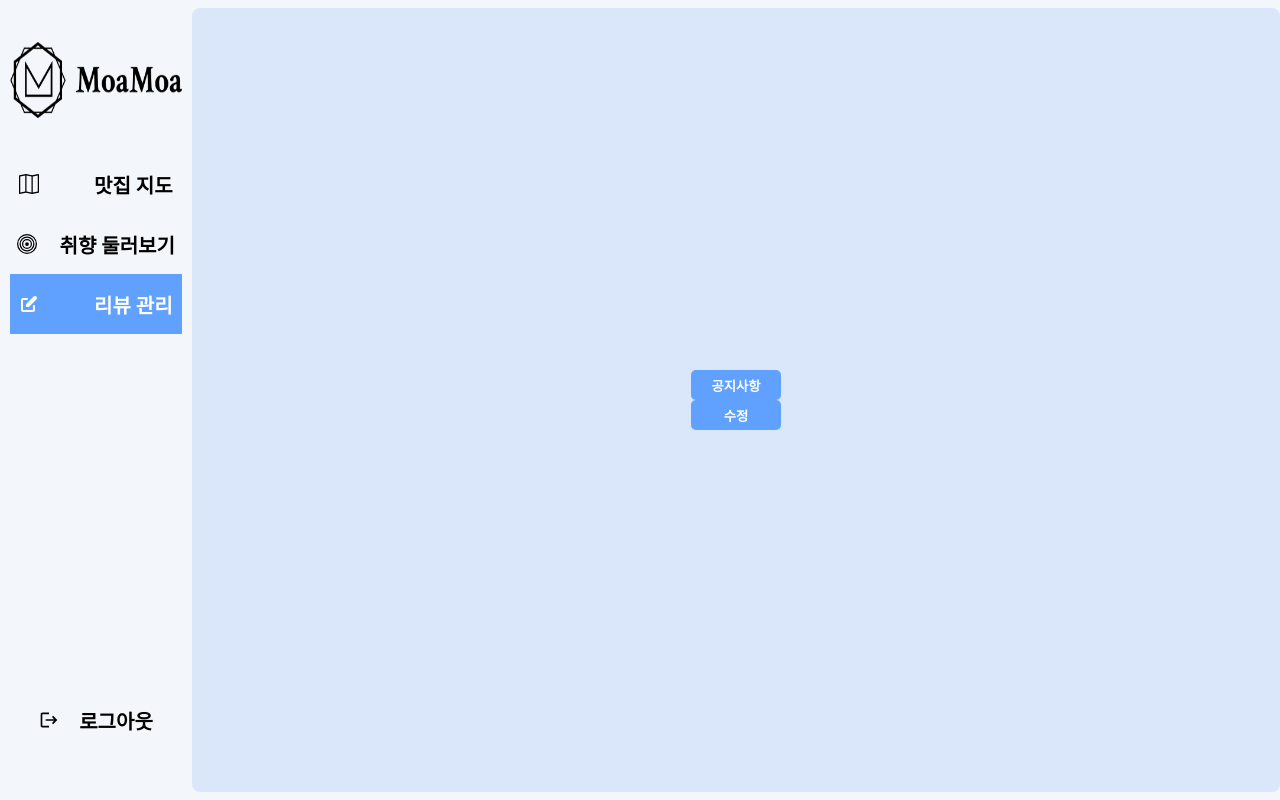
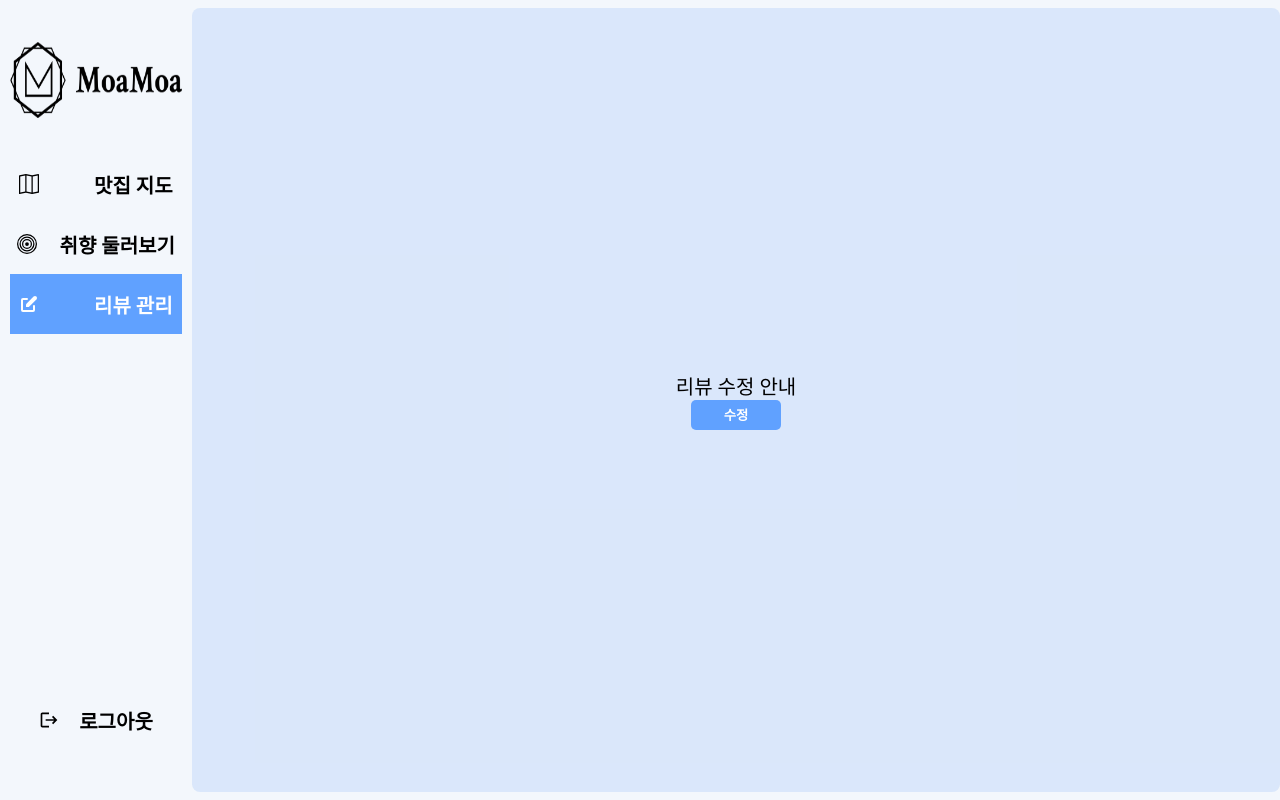
Before and after one commit to hooooooni/moamoa_front, a React (Vite) app: page /App/Myreview in a window 1280 px wide. Built offline with nearby package versions, Linux system fonts and the light colour scheme.

Commit message:
Feat : 리뷰 관리 페이지 수정

```diff
--- /dev/null
+++ b/src/components/Myreview/ReviewBox.jsx
@@ -0,0 +1,8 @@
+import React from 'react';
+import { ReviewEntireTitle } from './Styled';
+
+export default function ReviewBox() {
+    return (
+        <ReviewEntireTitle>리뷰 수정 안내</ReviewEntireTitle>
+    )
+}
--- /dev/null
+++ b/src/components/Myreview/Styled.jsx
@@ -0,0 +1,6 @@
+import styled from 'styled-components';
+
+export const ReviewEntireTitle = styled.div`
+    font-size: 20px;
+
+`
--- a/src/pages/Myreview.jsx
+++ b/src/pages/Myreview.jsx
@@ -1,11 +1,11 @@
 import React, { useState } from "react";
 import { Content, ContentOuter } from "../components/Styled"
-import NotifiModal from "../Modals/NotifiModal";
 import styled from "styled-components";
 import StarModal from "../Modals/StarModal/StarModal";
+import ReviewBox from "../components/Myreview/ReviewBox";
 
 function Myreview() {
-    const [notifimodalOpen, setNotifimodalOpen] = useState(false);
+    // const [notifimodalOpen, setNotifimodalOpen] = useState(false);
     const [starmodalOpen, setStarmodalOpen] = useState(false);
 
     const handleClick = () => {
@@ -30,10 +30,11 @@ function Myreview() {
         <>
             <ContentOuter>
                 <Content>
-                    <Btn onClick={handleClick}>공지사항</Btn>
+                    {/* <Btn onClick={handleClick}>공지사항</Btn>
                     {notifimodalOpen && (
                         <NotifiModal setNotifimodalOpen={setNotifimodalOpen} />
-                    )}
+                    )} */}
+                    <ReviewBox />
                     <Btn onClick={handleStarClick}>수정</Btn>
                     {starmodalOpen && (
                         <StarModal setStarmodalOpen={setStarmodalOpen} /> // 수정: setStarmodalOpen으로 변경
```
